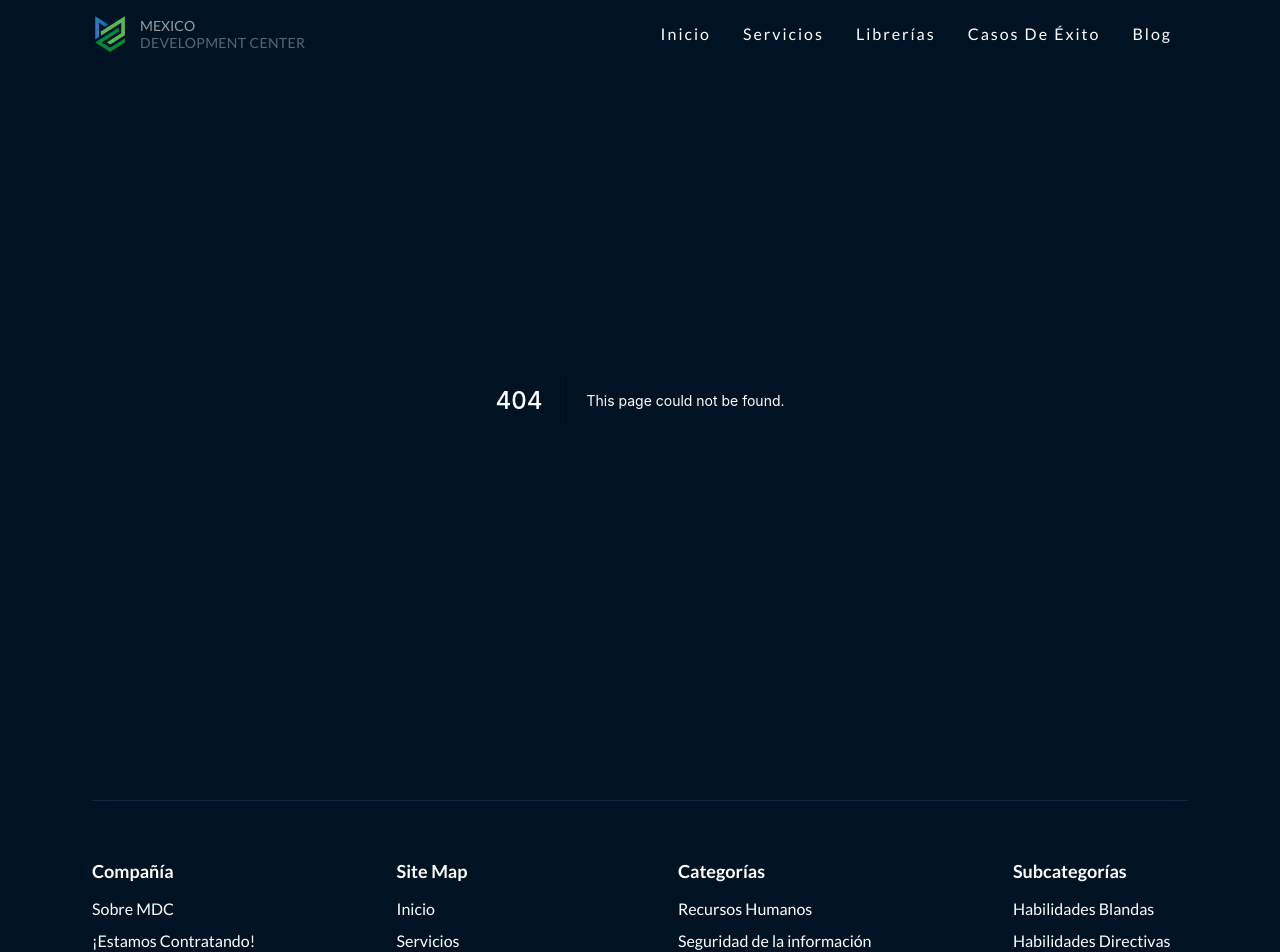
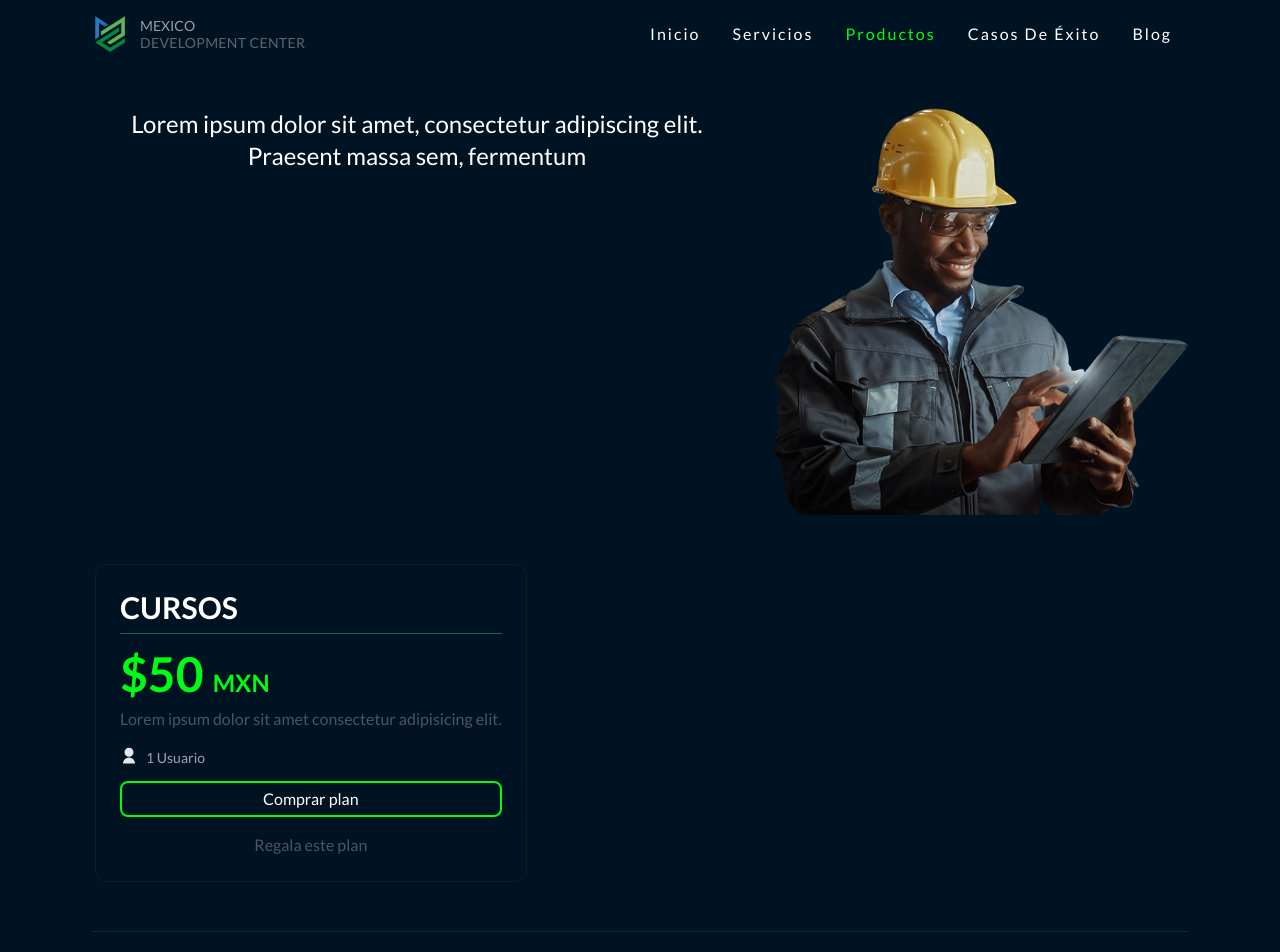
Before and after one commit to GeraAlcantara/mdc-webapp, a Next.js app: page /productos in a window 1280 px wide. Before the commit this address had no page. Shown: the top 952 px of the page. Built offline with nearby package versions, Linux system fonts and the light colour scheme.

Commit message:
card with animated border

```diff
--- a/components/data/MenuItems.js
+++ b/components/data/MenuItems.js
@@ -1,7 +1,7 @@
 export const MENU_ITEMS = [
   { name: "inicio", slug: "/" },
   { name: "servicios", slug: "servicios" },
-  { name: "Librerías", slug: "liderazgo-efectivo" } /* librerias */,
+  { name: "Productos", slug: "productos" },
   { name: "Casos de éxito", slug: "Casos-de-exito" },
   { name: "blog", slug: "blog" },
 ];
--- a/pages/_document.js
+++ b/pages/_document.js
@@ -10,7 +10,7 @@ class MyDocument extends Document {
           <link href='https://fonts.googleapis.com/css2?family=Lato:ital,wght@0,400;0,700;0,900;1,400;1,700&display=swap' rel='stylesheet' />
         </Head>
         {/* TODO: poner clase de colores en base a un dark y light mode */}
-        <body className='bg-bg_primary text-white'>
+        <body className='bg-bg_primary text-white antialiased'>
           <Main />
           <NextScript />
         </body>
--- a/pages/index.js
+++ b/pages/index.js
@@ -8,9 +8,7 @@ import Capacite from "../public/icons/capacite.svg";
 import Clients from "../components/ui/Clients";
 import Timeline from "../components/ui/Timeline";
 import BannerParallax from "../components/ui/BannerParallax";
-import ImgBannerVideo from "../public/bannerReel.jpg";
 import SectionTimeline from "../components/ui/SectionTimeline";
-import ReelImg from "../public/videoreel.jpg";
 
 export default function Home() {
   return (
--- /dev/null
+++ b/pages/productos/index.js
@@ -0,0 +1,57 @@
+import Head from "next/head";
+import Image from "next/image";
+import Employee from "../../public/employeetablet.png";
+import { RiUserFill } from "react-icons/ri";
+
+function Productos() {
+  return (
+    <>
+      <Head>
+        <meta name='viewport' content='initial-scale=1.0, width=device-width' />
+        <meta
+          name='description'
+          /* TODO: Describcion meta */
+          content='Descripcion para pagina productos'
+        />
+        <title>Mexico Development Center | Productos</title>
+      </Head>
+      <div className='pt-[68px] mdc-ui-container'>
+        <div className='py-10 flex flex-col lg:flex-row gap-8'>
+          <h1 className='text-2xl text-center'>Lorem ipsum dolor sit amet, consectetur adipiscing elit. Praesent massa sem, fermentum</h1>
+          <div className='m-auto'>
+            <Image className='pb-4' src={Employee} alt='empleado de construcion viendo su tableta ' />
+          </div>
+        </div>
+        {/* Card */}
+        <div className=' mb-10 '>
+          <a href='' className='borderAnimated  '>
+            <i className='opacity-0 transition-all'></i>
+            <div className='p-6 border-cyan-800/20 rounded-xl border-[1px] flex flex-col gap-4 relative'>
+              <header>
+                <h1 className='font-RobotoCondense font-bold text-3xl uppercase mb-2'>Cursos</h1>
+                <hr className='border-cyan-800' />
+                <div className='pt-4'>
+                  <p className='text-accent text-5xl font-bold mb-2'>
+                    $50 <small className='uppercase text-2xl'>mxn</small>
+                  </p>
+                  <p className='text-gray-600'>Lorem ipsum dolor sit amet consectetur adipisicing elit. </p>
+                </div>
+              </header>
+              <div className='text-gray-200 flex gap-2 items-end '>
+                <RiUserFill className='text-lg' />
+                <span className='text-sm leading-none text-gray-400 '>1 Usuario</span>
+              </div>
+              <div>
+                <button className='border-accent border-2 rounded-lg py-1 w-full'> Comprar plan</button>
+              </div>
+              <div className='text-gray-600 text-center'>
+                <p>Regala este plan</p>
+              </div>
+            </div>
+          </a>
+        </div>
+      </div>
+    </>
+  );
+}
+export default Productos;
--- a/styles/globals.scss
+++ b/styles/globals.scss
@@ -64,3 +64,79 @@
     margin-right: auto;
   }
 }
+
+
+.borderAnimated {
+  --border-radius: 12px;
+  --border-size: 1px;
+  --padding: 2px;
+  --border-bg: conic-gradient(from 180deg at 50% 50%, #00bec6 0deg, #4cff91 112.5deg, #02e239 228.75deg, rgba(42, 138, 246, 0) 360deg);
+  position: relative;
+  overflow: hidden;
+  padding: calc(var(--padding) + var(--border-size));
+  border-radius: var(--border-radius);
+  display: inline-block;
+  z-index: 0;
+  -webkit-backface-visibility: hidden;
+  backface-visibility: hidden;
+  perspective: 1000;
+  transform: translateZ(0);
+
+  &:hover i {
+    animation: fadein 800ms linear forwards;
+  }
+
+  & i {
+    content: "";
+    position: absolute;
+    top: var(--border-size);
+    right: var(--border-size);
+    bottom: var(--border-size);
+    left: var(--border-size);
+    padding: var(--border-size);
+    -webkit-mask: linear-gradient(#fff 0 0) content-box, linear-gradient(#fff 0 0);
+    mask: linear-gradient(#fff 0 0) content-box, linear-gradient(#fff 0 0);
+    -webkit-mask-composite: xor;
+    mask-composite: exclude;
+    z-index: -1;
+    border-radius: calc(var(--border-radius) + var(--border-size));
+
+    &::before {
+      content: "";
+      display: block;
+      background: var(--border-bg);
+      box-shadow: 0 0 40px 20px --var(--border-bg);
+      width: calc(100% * 1.45021356237);
+      padding-bottom: calc(100% * 1.45021356237);
+      position: absolute;
+      left: 50%;
+      top: 50%;
+      transform: translate(-50%, -50%);
+      border-radius: 100%;
+      z-index: 0;
+      animation: border_spin 5s linear infinite;
+    }
+
+  }
+}
+
+@keyframes border_spin {
+  0% {
+    transform: translate(-50%, -50%) rotate(1turn)
+  }
+
+  100% {
+    transform: translate(-50%, -50%) rotate(0)
+  }
+}
+
+@keyframes fadein {
+  0% {
+    opacity: 0;
+  }
+
+  100% {
+    opacity: 1;
+  }
+
+}
--- a/tailwind.config.js
+++ b/tailwind.config.js
@@ -9,6 +9,9 @@ module.exports = {
         secondary: "#1070e5",
         accent: "#00fb15",
         bg_primary: "#001322",
+        lineGradient_1: "#00bec6",
+        lineGradient_2: "#4cff91",
+        lineGradient_3: "#02e239",
       },
       fontFamily: {
         RobotoCondense: ["Lato", ...defaultTheme.fontFamily.sans],
```
Also changed, not shown: public/employeetablet.png (added).
